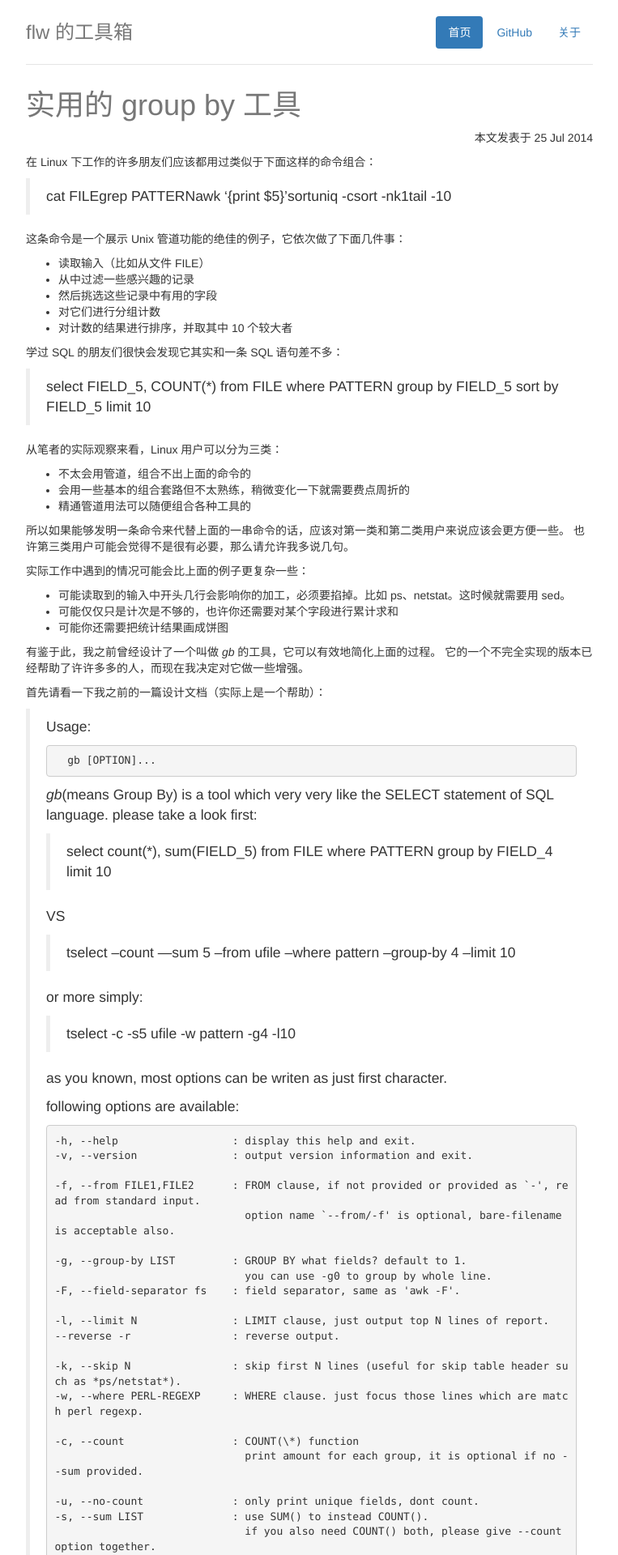
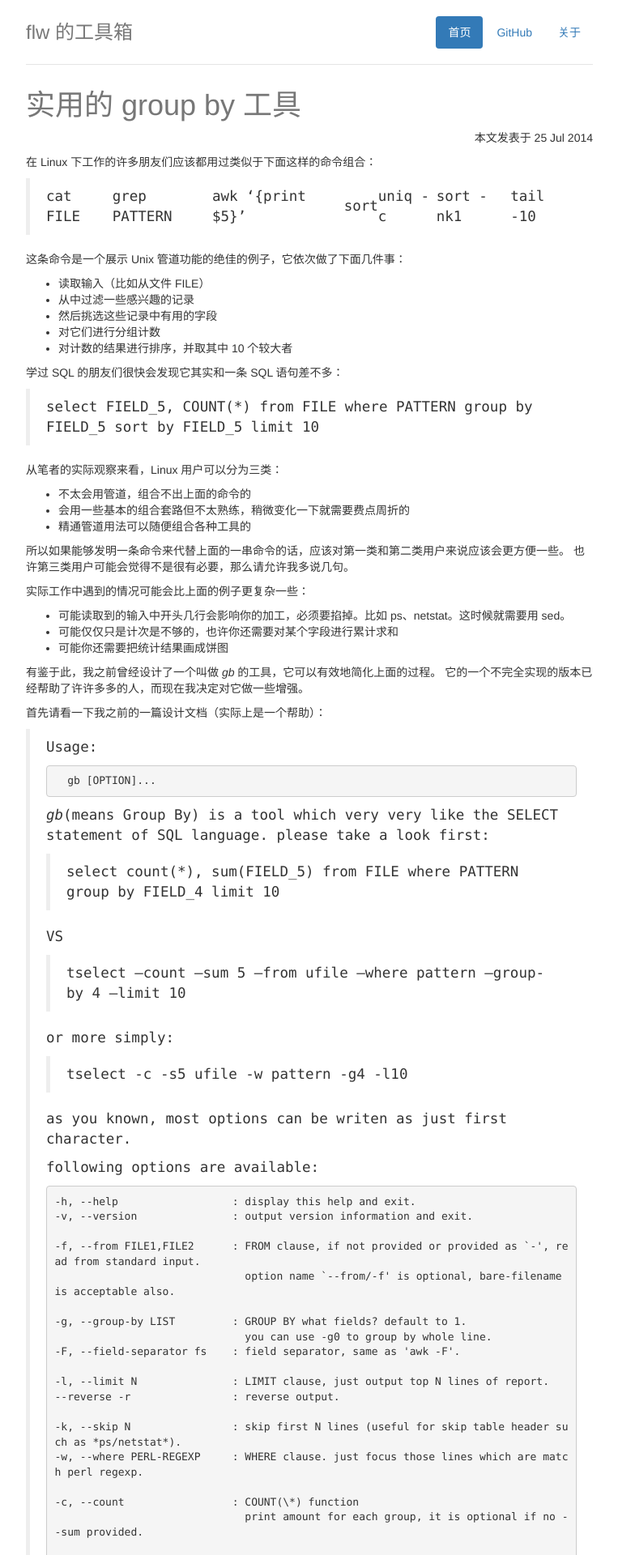
Before and after one commit to flw-cn/blog, a Jekyll site: the page built from _posts/2014-07-25-group-by.md, in a window 1280 px wide. Shown: the top 1920 px of the page at 81% size, without its empty margins (258-1021 px from the left). Built offline with Jekyll 4.4.1, drawn with Linux system fonts in a browser that asks for light colours; nearby versions of some CDN libraries; comment, search, counter and statistics services are not loaded.

Commit message:
发表 实用的 group by 一文

```diff
--- a/css/jumbotron-narrow.css
+++ b/css/jumbotron-narrow.css
@@ -77,3 +77,7 @@ body {
     border-bottom: 0;
   }
 }
+
+.container blockquote {
+    font-family: 'Consolas';
+}
```
